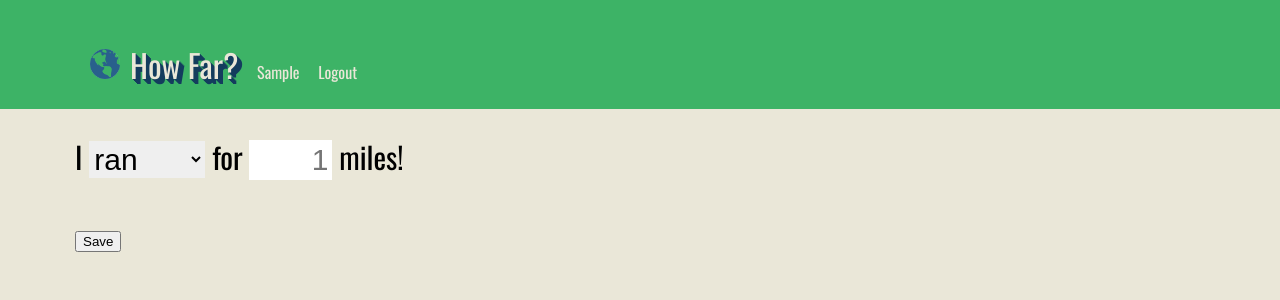
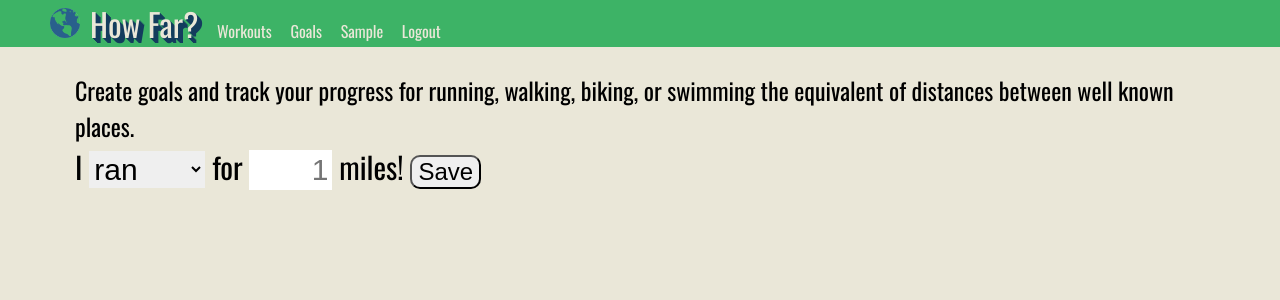
Before and after one commit to pshrmn/website-archive, a Django app: page / in a window 1280 px wide. Shown: the top 300 px of the page. Run offline with Django 3.2, Linux system fonts and the light colour scheme; the visitor is signed in with stand-in values (Sample User, id 1); parts of the project's set-up code (start-up, migrations or seed data) failed here and were passed over.

Commit message:
basic working views

```diff
--- a/distances/models.py
+++ b/distances/models.py
@@ -6,4 +6,4 @@ class Distance(models.Model):
     length = models.FloatField()
 
     def __str__(self):
-        return self.name
+        return "{} ({} miles)".format(self.name, self.length)
--- a/howfar/static/css/base.css
+++ b/howfar/static/css/base.css
@@ -28,13 +28,53 @@ a:visited {
 
 header {
     background: #3DB366;
-    padding: 25px 0 5px;
     color: #EAE7D8;
+}
+
+menu {
+    padding: 0;
+    margin: 0;
+}
+
+header ul {
+    padding: 0;
+    margin: 0;
 }
 
 header li {
     display: inline-block;
     margin-right: 15px;
+
+}
+
+menu > ul > li {
+    position: relative;
+}
+
+header li ul {
+    display: none;
+    position: absolute;
+    background: #3DB366;
+    width: 125px;
+}
+
+header li li {
+    display: block;
+    color: #3DB366;
+    padding: 0 3px;
+    margin: 0;
+}
+
+header li li:hover {
+    background: #3E7350;
+}
+
+header li a {
+    display: block;
+}
+
+header li:hover ul {
+    display: block;
 }
 
 header a, header a:visited {
@@ -78,3 +118,27 @@ header a, header a:visited {
     border-color: transparent;
     text-align: right;
 }
+
+.workout button {
+    font-size: 24px;
+    border-radius: 10px;
+}
+
+.about {
+    font-size: 24px;
+}
+
+span.helptext {
+  display: block;
+  font-size: 0.8em;
+  color: #29608C;
+}
+
+p label {
+    display: block;
+}
+
+form p {
+    margin: 2px 0;
+    padding: 0;
+}
--- a/howfar/templates/base.html
+++ b/howfar/templates/base.html
@@ -20,11 +20,34 @@ How Far?
 <body>
 <header>
 {% block header %}
+<menu>
     <ul>
         <li>
             <a class="home" href="/"><img src="{% static 'img/earth.png' %}">How Far?</a>
         </li>
         {% if user.is_authenticated %}
+        <li>
+            <a href="{% url 'workouts' %}">Workouts</a>
+            <ul>
+                <li>
+                    <a href="{% url 'add_workout' %}">Add Workout</a>
+                </li>
+                <li>
+                    <a href="{% url 'workouts' %}">Workouts</a>
+                </li>
+            </ul>
+        </li>
+        <li>
+            <a href="{% url 'goals' %}">Goals</a>
+            <ul>
+                <li>
+                    <a href="{% url 'add_goal' %}">Add Goal</a>
+                </li>
+                <li>
+                    <a href="{% url 'goals' %}">Goals</a>
+                </li>
+            </ul>
+        </li>
         <li>
             {{ user.username | capfirst }}
         </li>
@@ -41,6 +64,7 @@ How Far?
         {% endif %}
 
     </ul>
+</menu>
 {% endblock header %}
 </header>
 <div class="content">
--- a/howfar/templates/home.html
+++ b/howfar/templates/home.html
@@ -1,6 +1,9 @@
 {% extends 'base.html' %}
 
 {% block content %}
+<div class="about">
+    Create goals and track your progress for running, walking, biking, or swimming the equivalent of distances between well known places.
+</div>
 <div class="workout">
     <form>
         I
@@ -13,9 +16,9 @@
         for
         <input type=text placeholder="1"/>
         miles!
-        <p>
-            <button>Save</button>
-        </p>
+        {% if user.is_authenticated %}
+        <button>Save</button>
+        {% endif %}
     </form>
 </div>
 {% endblock content %}
--- a/howfar/urls.py
+++ b/howfar/urls.py
@@ -17,21 +17,33 @@ Including another URLconf
 from django.conf.urls import patterns, include, url
 from django.contrib import admin
 from django.views.generic import TemplateView
-# from django.views.generic.edit import CreateView
-# from django.contrib.auth.forms import UserCreationForm
 
 from users.views import LoginView, LogoutView, SignUpView
+from workouts.views import (AddGoalView, GoalsView, GoalView,
+                            AddWorkoutView, WorkoutsView, WorkoutView)
 
 admin.autodiscover()
 
 urlpatterns = patterns(
     '',
-    url(r'^$', TemplateView.as_view(template_name="home.html"), name="home"),
+    url(r'^$', TemplateView.as_view(template_name='home.html'), name='home'),
+    url(r'^add_workout', AddWorkoutView.as_view(), name='add_workout'),
+    url(r'^workouts', WorkoutsView.as_view(), name='workouts'),
+    url(r'^workout/(?P<pk>\d+)', WorkoutView.as_view(), name='workout'),
+    url(r'^add_goal', AddGoalView.as_view(), name='add_goal'),
+    url(r'^goals', GoalsView.as_view(), name='goals'),
+    url(r'^goal/(?P<pk>\d+)', GoalView.as_view(), name='goal'),
+)
+
+# user account related views
+urlpatterns += patterns(
+    '',
     url(r'^login', LoginView.as_view(), name='login'),
     url(r'^logout', LogoutView.as_view(), name='logout'),
     url(r'^signup', SignUpView.as_view(), name='signup'),
 )
 
+# admin views
 urlpatterns += patterns(
     '',
     url(r'^admin/', include(admin.site.urls), name='admin'),
--- a/requirements.txt
+++ b/requirements.txt
@@ -1,6 +1,7 @@
 dj-database-url==0.3.0
 dj-static==0.0.6
 Django==1.8.2
+django-braces==1.8.0
 gunicorn==19.3.0
 psycopg2==2.6
 six==1.9.0
```
Also changed, not shown: howfar/templates/workouts/add_goal.html (added, +9 -0 lines), howfar/templates/workouts/add_workout.html (added, +9 -0 lines), howfar/templates/workouts/goal.html (added, +7 -0 lines), howfar/templates/workouts/goals.html (added, +15 -0 lines), howfar/templates/workouts/workout.html (added, +9 -0 lines), howfar/templates/workouts/workouts.html (added, +16 -0 lines), workouts/forms.py (added, +17 -0 lines), workouts/models.py (+12 -3 lines), workouts/views.py (+67 -2 lines), README.md (added), workouts/migrations/0002_add_goals.py (added), workouts/migrations/0003_past_tense.py (added), workouts/migrations/0004_simplify_workout.py (added), workouts/migrations/0005_simple_goal.py (added).
